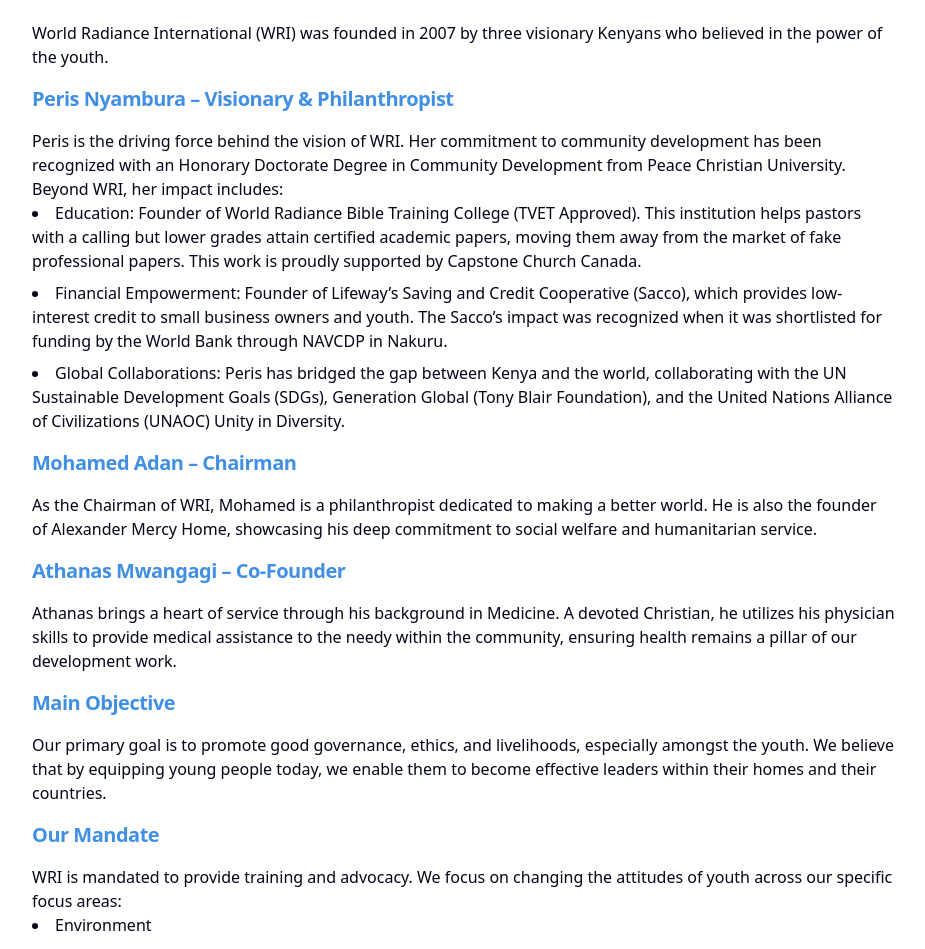
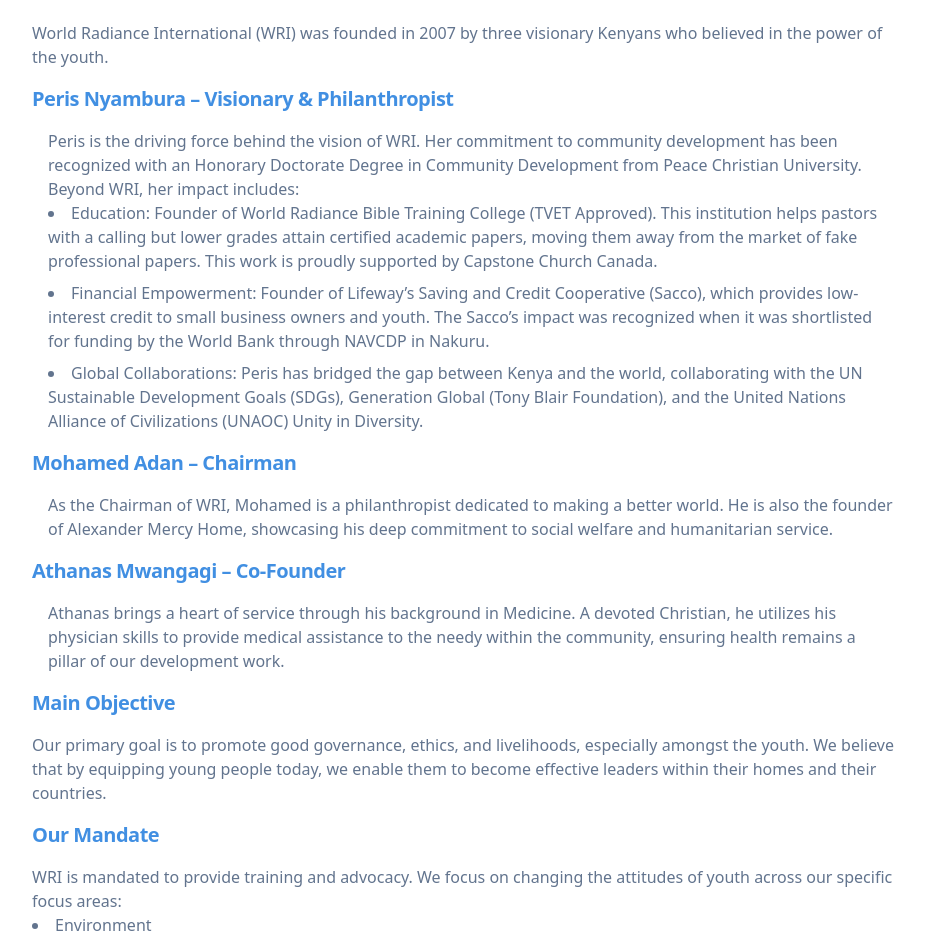
Before and after one commit to codesmithsafrica/kyuid, a Next.js app: page /about in a window 1280 px wide. Shown: the part 380-1329 px from the top of the page, without its empty margins (176-1101 px from the left). Built offline with nearby package versions, Linux system fonts and the light colour scheme.

Commit message:
added styling to programme page

```diff
--- a/src/app/about/page.tsx
+++ b/src/app/about/page.tsx
@@ -12,7 +12,7 @@ export default function AboutPage() {
           World Radiance International is a dedicated youth organization that has been active since its
           inception in 2007.
       </p> */}
-      <div className="prose prose-sm mt-6 pb-4 dark:prose-invert">
+      <div className="prose text-muted-foreground prose-sm mt-6 pb-4 dark:prose-invert">
         <p>
           World Radiance International is a dedicated youth organization that has been active since its
           inception in 2007.
@@ -31,20 +31,20 @@ export default function AboutPage() {
           World Radiance International is a dedicated youth organization that has been active since its
           inception in 2007.
       </p> */}
-      <div className="prose prose-sm mt-6 dark:prose-invert">
+      <div className="prose text-muted-foreground prose-sm mt-6 dark:prose-invert">
         <p>
           World Radiance International (WRI) was founded in 2007 by three visionary Kenyans who
           believed in the power of the youth.
         </p>
         <h2 style={{
           color: "#418FE2"
-        }} className="text-xl my-4 font-semibold tracking-tight">Peris Nyambura – Visionary & Philanthropist</h2>
-        <p>
+        }} className="text-xl my-4 text-muted-foreground font-semibold tracking-tight">Peris Nyambura – Visionary & Philanthropist</h2>
+        <p className="mt-3 ml-4 text-muted-foreground">
           Peris is the driving force behind the vision of WRI. Her commitment to community
           development has been recognized with an Honorary Doctorate Degree in Community
           Development from Peace Christian University. Beyond WRI, her impact includes:
         </p>
-        <ul className="list-inside list-disc">
+        <ul className="list-inside ml-4 list-disc">
           <li className="mb-2">Education: Founder of World Radiance Bible Training College (TVET Approved).
             This institution helps pastors with a calling but lower grades attain certified academic
             papers, moving them away from the market of fake professional papers. This work is
@@ -61,15 +61,15 @@ export default function AboutPage() {
         <h2 style={{
           color: "#418FE2"
         }} className="text-xl my-4 font-semibold tracking-tight">Mohamed Adan – Chairman</h2>
-        <p>
+        <p className="mt-3 ml-4 text-muted-foreground">
           As the Chairman of WRI, Mohamed is a philanthropist dedicated to making a better world.
           He is also the founder of Alexander Mercy Home, showcasing his deep commitment to
           social welfare and humanitarian service.
         </p>
         <h2 style={{
           color: "#418FE2"
-        }} className="text-xl my-4 font-semibold tracking-tight">Athanas Mwangagi – Co-Founder</h2>
-        <p>
+        }} className="text-xl my-4 text-muted-foreground font-semibold tracking-tight">Athanas Mwangagi – Co-Founder</h2>
+        <p className="mt-3 ml-4 text-muted-foreground">
           Athanas brings a heart of service through his background in Medicine. A devoted Christian,
           he utilizes his physician skills to provide medical assistance to the needy within the
           community, ensuring health remains a pillar of our development work.
@@ -77,7 +77,7 @@ export default function AboutPage() {
         <h2 style={{
           color: "#418FE2"
         }} className="text-xl my-4 font-semibold tracking-tight">Main Objective</h2>
-        <p>
+        <p className="mt-3 text-muted-foreground">
           Our primary goal is to promote good governance, ethics, and livelihoods, especially
           amongst the youth. We believe that by equipping young people today, we enable them to
           become effective leaders within their homes and their countries.
@@ -85,7 +85,7 @@ export default function AboutPage() {
         <h2 style={{
           color: "#418FE2"
         }} className="text-xl my-4 font-semibold tracking-tight">Our Mandate</h2>
-        <p>
+        <p className="mt-3 text-muted-foreground">
               WRI is mandated to provide training and advocacy. We focus on changing the attitudes of
           youth across our specific focus areas:
         </p>
```
